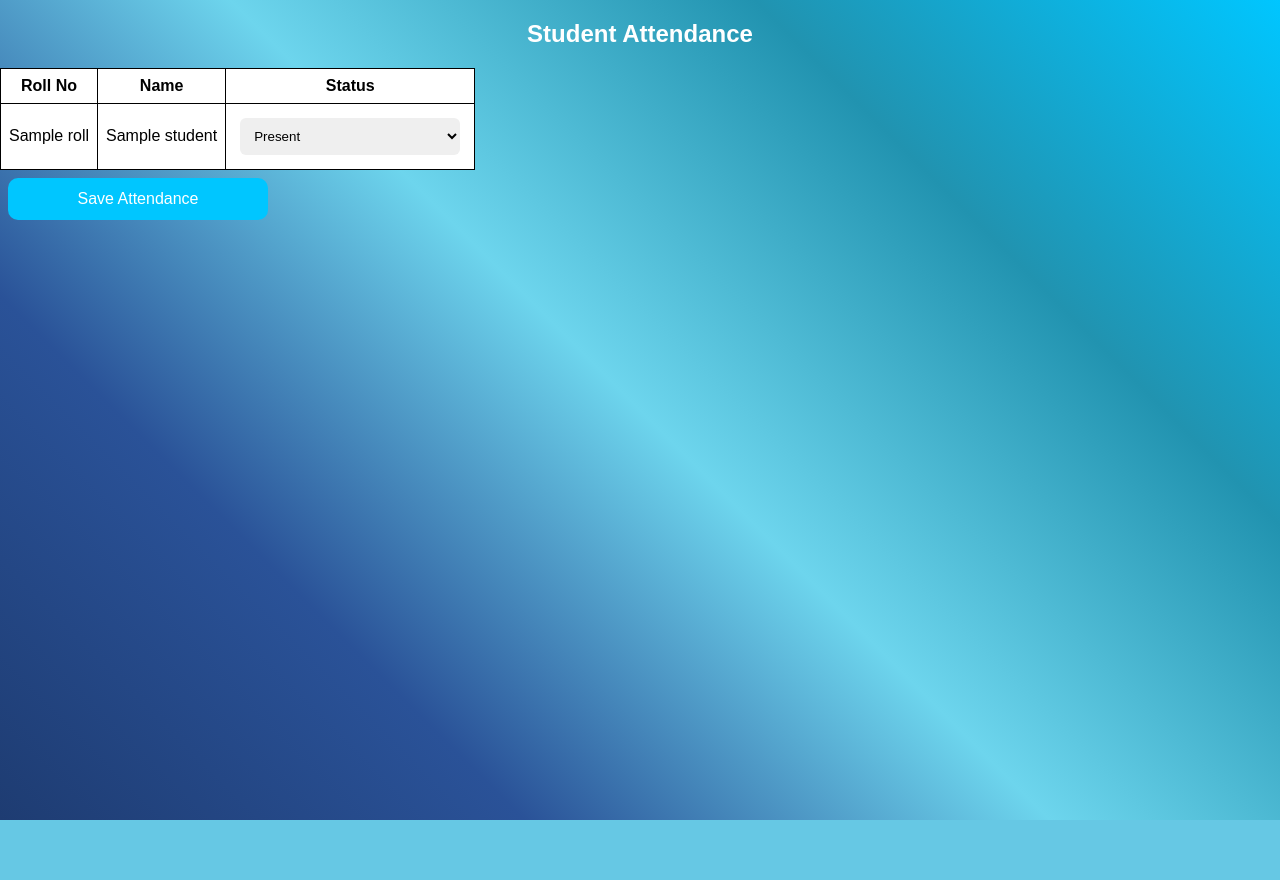
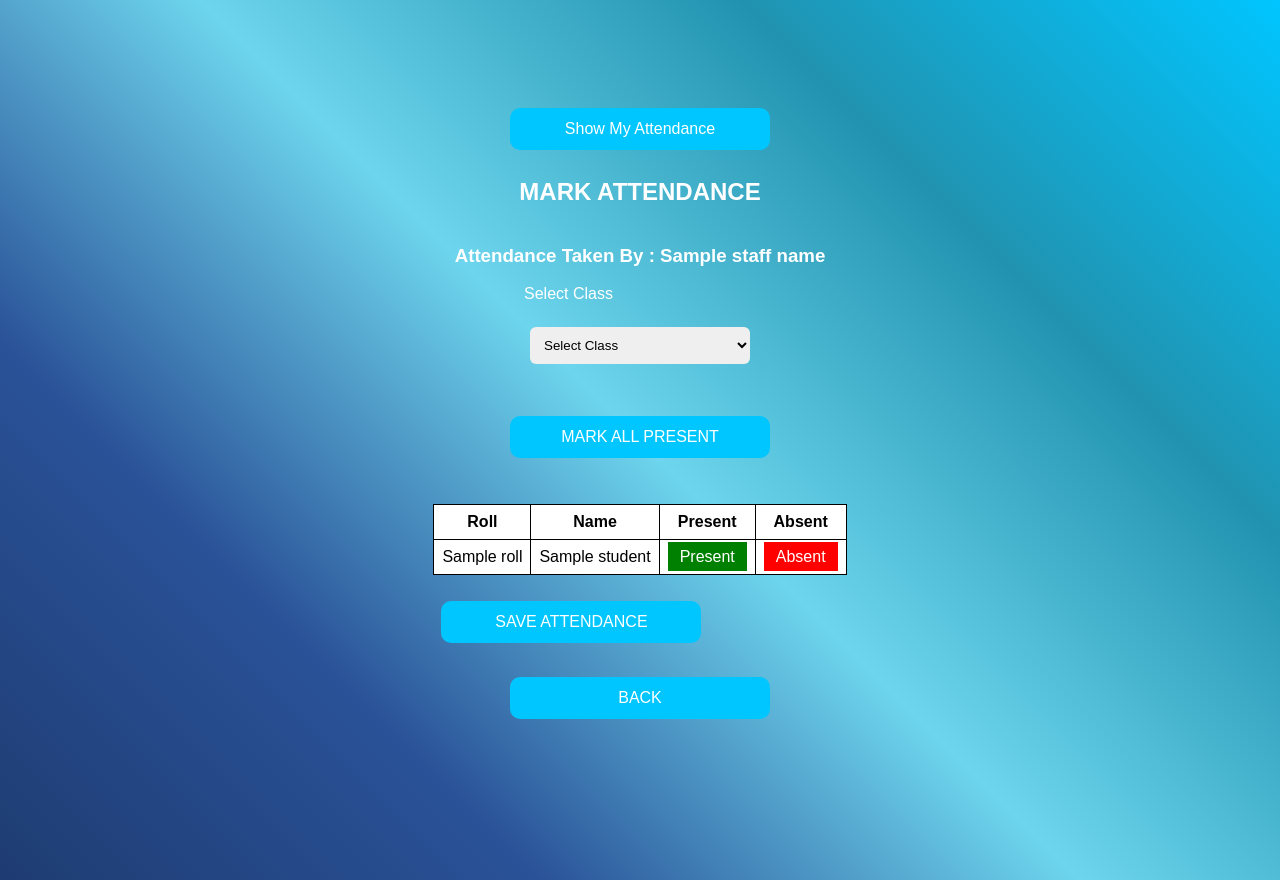
Before and after one commit to godasep21/smart_attendance_system, a Flask app: template templates/attendance.html in a window 1280 px wide. Before the commit the page ends 820 px from the top, so only its background shows below. Run offline with Flask 3, Linux system fonts and the light colour scheme; the template is opened without the code that fills it: most values are stand-ins (such as "Sample title", 1, 10 or a date in 2020).

Commit message:
Update attendance.html

```diff
--- a/templates/attendance.html
+++ b/templates/attendance.html
@@ -1,59 +1,123 @@
 <!DOCTYPE html>
 <html>
+
 <head>
-    <title>Attendance</title>
 <link rel="stylesheet" href="/static/style.css">
+
+<style>
+
+.present-btn{
+background:green;
+color:white;
+border:none;
+padding:6px 12px;
+cursor:pointer;
+}
+
+.absent-btn{
+background:red;
+color:white;
+border:none;
+padding:6px 12px;
+cursor:pointer;
+}
+
+.center-btn{
+text-align:center;
+margin-top:20px;
+}
+
+</style>
+
+<script>
+
+function markAllPresent(){
+
+let radios = document.querySelectorAll('input[value="Present"]');
+
+radios.forEach(function(r){
+r.checked = true;
+});
+
+}
+
+</script>
+
 </head>
 
 <body>
 
-<h2 style="text-align:center;">Student Attendance</h2>
+<div class="container">
 
+<div class="center-btn">
+<a href="/my_attendance">
+<button>Show My Attendance</button>
+</a>
+</div>
+
+<h2>MARK ATTENDANCE</h2>
+<h3>Attendance Taken By : {{staff_name}}</h3>
 <form method="POST">
-
-<table>
+<label>Select Class</label>
+<br><br>
+<select name="class" onchange="this.form.submit()">
+<option value="">Select Class</option>
+{% for c in classes %}
+<option value="{{c}}" {% if selected_class==c|string %}selected{% endif %}>
+{{c}}
+</option>
+{% endfor %}
+</select>
+</form>
+{% if students %}
+<br>
+<form method="POST">
+<input type="hidden" name="class" value="{{selected_class}}">
+<div class="center-btn">
+<button type="button" onclick="markAllPresent()">MARK ALL PRESENT</button>
+</div>
+<br>
+<table border="1" cellpadding="10" align="center">
 <tr>
-        <th>Roll No</th>
+<th>Roll</th>
 <th>Name</th>
-        <th>Status</th>
+<th>Present</th>
+<th>Absent</th>
 </tr>
-
-    {% for student in students %}
-    <tr class="{% if student.status == 'Absent' %}absent{% else %}present{% endif %}">
-
-        <td>{{ student.roll }}</td>
-        <td>{{ student.name }}</td>
-
-        <td>
-            <select name="status_{{ student.roll }}">
-                <option value="Present" {% if student.status == 'Present' %}selected{% endif %}>Present</option>
-                <option value="Absent" {% if student.status == 'Absent' %}selected{% endif %}>Absent</option>
-            </select>
+{% for s in students %}
+<tr>
+<td>{{s.roll}}</td>
+<td>{{s.name}}</td>
+<td align="center">
+<label class="present-btn">
+<input type="radio" name="att_{{s.roll}}" value="Present" checked hidden>
+Present
+</label>
 </td>
-
+<td align="center">
+<label class="absent-btn">
+<input type="radio" name="att_{{s.roll}}" value="Absent" hidden>
+Absent
+</label>
+</td>
 </tr>
 {% endfor %}
 </table>
-
-<button type="submit">Save Attendance</button>
-
+<br>
+<button type="submit" name="save_attendance">
+SAVE ATTENDANCE
+</button>
+{% if message %}
+<div class="success-msg">
+Attendance Saved Successfully ✔
+</div>
+{% endif %}
 </form>
-
-<script>
-document.querySelectorAll("select").forEach(select => {
-    select.addEventListener("change", function() {
-        let row = this.closest("tr");
-
-        if (this.value === "Absent") {
-            row.classList.add("absent");
-            row.classList.remove("present");
-        } else {
-            row.classList.add("present");
-            row.classList.remove("absent");
-        }
-    });
-});
-</script>
-
+{% endif %}
+<br>
+<a href="/">
+<button>BACK</button>
+</a>
+</div>
 </body>
 </html>
```
Lines whose indentation alone changed are shown as unchanged.
